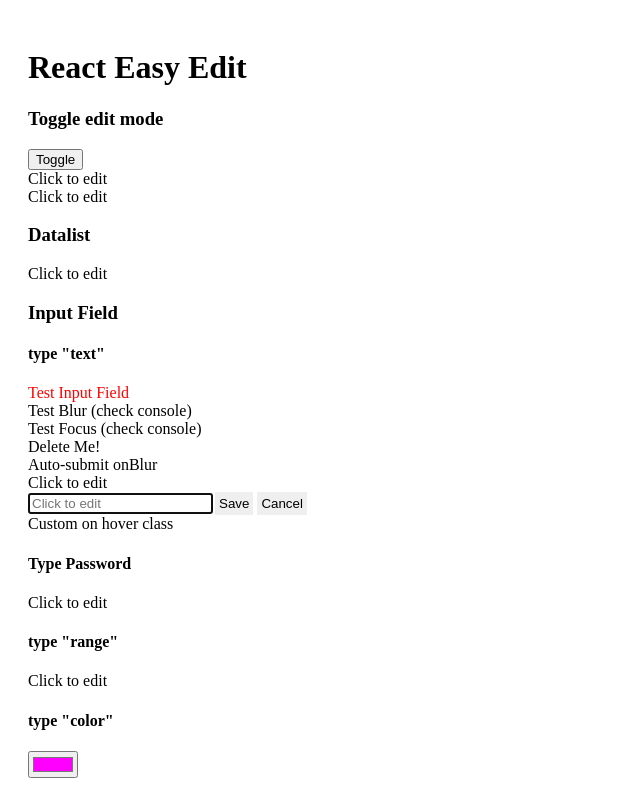
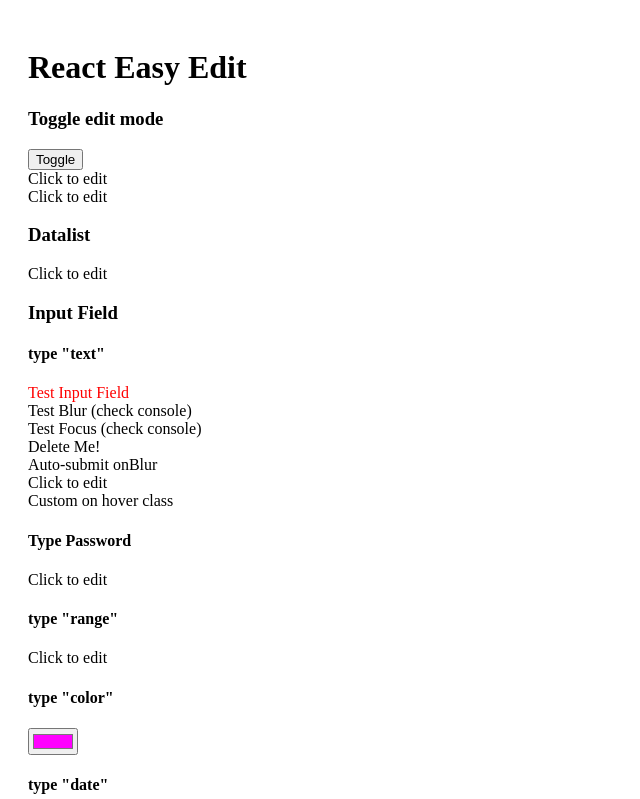
Before and after one commit to giorgosart/react-easy-edit, a React (Create React App) app: page / in a window 1280 px wide. Shown: the top 799 px of the page, without its empty margins (0-640 px from the left). Built offline with nearby package versions, Linux system fonts and the light colour scheme.

Commit message:
Removed example

```diff
--- a/src/demo/App.js
+++ b/src/demo/App.js
@@ -113,11 +113,6 @@ class App extends Component {
                   onSave={App.onTest}
                   onValidate={() => true}
                   attributes={attributes}
-              />
-              <EasyEdit
-                  type="text"
-                  onSave={App.onTest}
-                  editMode
               />
               <EasyEdit
                   type="text"
```
